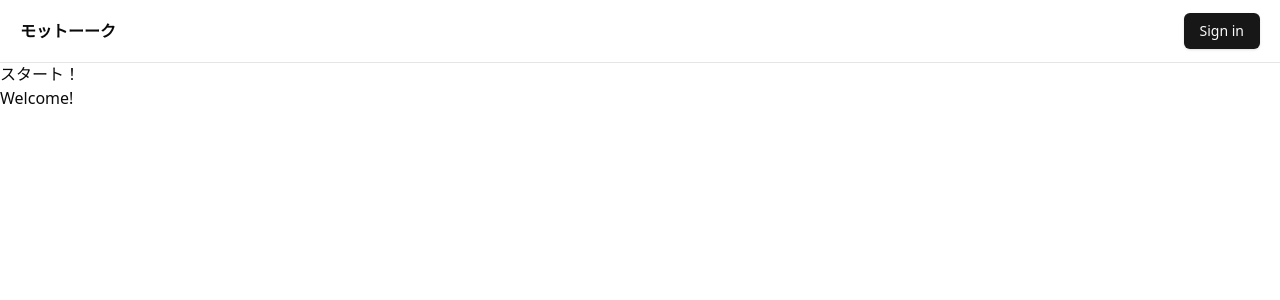
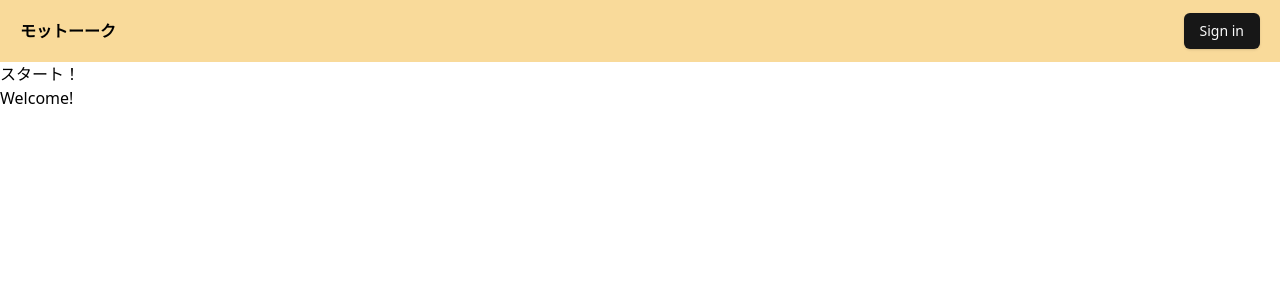
Before and after one commit to jphacks/ng_2410, a Next.js app in the folder cs/: page / in a window 1280 px wide. Shown: the top 300 px of the page. Built offline with nearby package versions, Linux system fonts and the light colour scheme; no server answers.

Commit message:
背景色の変更

```diff
--- a/cs/src/app/(dashboard)/layout.tsx
+++ b/cs/src/app/(dashboard)/layout.tsx
@@ -17,7 +17,7 @@ const Layout = async ({ children }: { children: React.ReactNode }) => {
 	const user = await currentUser();
 	return (
 		<>
-			<div className="w-full border-b px-5 absolute z-10">
+			<div className="w-full bg-[#F9DA9A] px-5 absolute z-10">
 				<div className="flex justify-between items-center h-[62px]">
 					<Link href="/" className="font-bold">
 						モットーーク
--- a/cs/src/app/globals.css
+++ b/cs/src/app/globals.css
@@ -3,7 +3,7 @@
 @tailwind utilities;
 @layer base {
 	:root {
-		--background: 0 0% 100%;
+		--background: #FDF4E2
 		--foreground: 0 0% 3.9%;
 		--card: 0 0% 100%;
 		--card-foreground: 0 0% 3.9%;
--- a/cs/src/components/conversation/ConversationPlay.tsx
+++ b/cs/src/components/conversation/ConversationPlay.tsx
@@ -112,7 +112,7 @@ const ConversationPage = ({ conversationSessionId }: { conversationSessionId: st
 				</ScrollArea>
 			</div>
 			{/* 俺俺実装 */}
-			<div className="bg-[#FFA074] h-screen flex">
+			<div className="bg-[#FDF4E2] h-screen flex">
 				<div>
 					<div className="absolute top-1/2 left-1/2 -translate-x-1/2 -translate-y-1/2 shadow-2xl rounded-full">
 						<Avatar className="rounded-full shadow">
```
